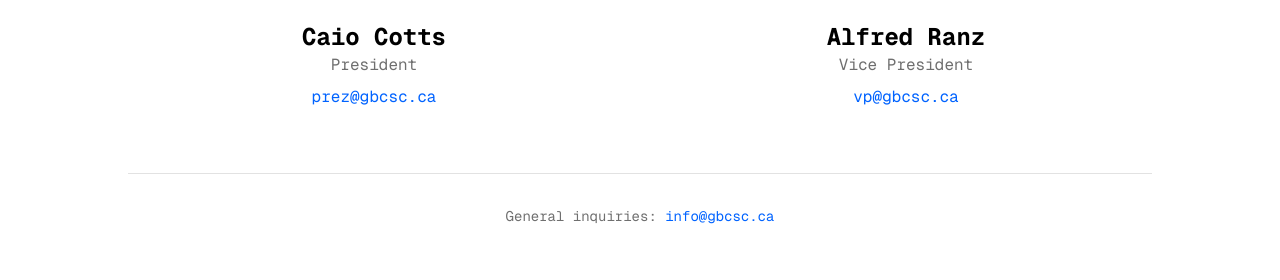
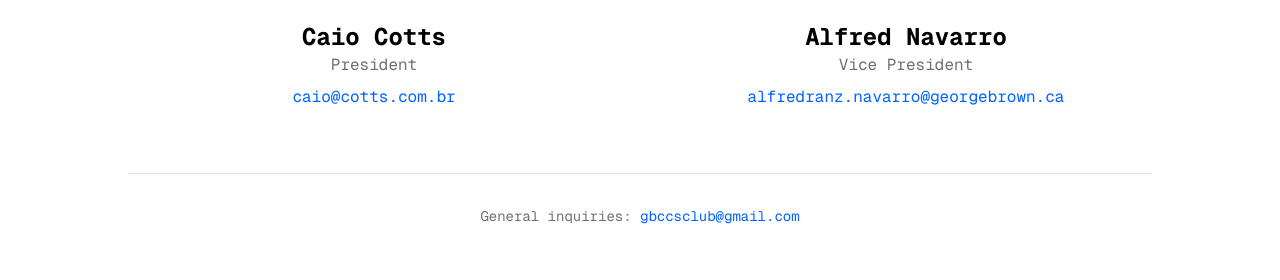
Before and after one commit to gbcsclub/website, a website built with Parcel: page contact.html in a window 1280 px wide. Shown: the part 520-800 px from the top of the page. Built offline with nearby package versions, Linux system fonts and the light colour scheme.

Commit message:
change contact emails

```diff
--- a/contact.html
+++ b/contact.html
@@ -17,7 +17,7 @@
 <body class="flex flex-col min-h-dvh">
     <include src="partials/nav.html"></include>
 
-    <main data-page="contact" class="flex-1 grid place-items-center py-16 px-6">
+    <main data-page="contact" class="flex-1 grid place-items-center pt-16 px-6">
         <div class="w-full max-w-5xl">
             <h1 class="text-6xl font-instrument-serif text-main mb-2">Get in touch</h1>
             <p class="font-geist-mono text-muted mb-12">
@@ -29,23 +29,24 @@
                         class="w-60 h-60 rounded-3xl object-fill">
                     <h3 class="mt-6 text-2xl font-bold font-geist-mono">Caio Cotts</h3>
                     <p class="text-muted font-geist-mono">President</p>
-                    <a href="mailto:vp@gbcsc.ca" class="mt-2 font-geist-mono text-main hover:underline">
-                        prez@gbcsc.ca
+                    <a href="mailto:caio@cotts.com.br" class="mt-2 font-geist-mono text-main hover:underline">
+                        caio@cotts.com.br
                     </a>
                 </div>
                 <div class="flex flex-col items-center text-center">
                     <img src="https://files.caiocotts.com/clubweb/alfred.png" alt="Alfred"
                         class="w-60 h-60 rounded-3xl object-fill">
-                    <h3 class="mt-6 text-2xl font-bold font-geist-mono">Alfred Ranz</h3>
+                    <h3 class="mt-6 text-2xl font-bold font-geist-mono">Alfred Navarro</h3>
                     <p class="text-muted font-geist-mono">Vice President</p>
-                    <a href="mailto:president@gbcsc.ca" class="mt-2 font-geist-mono text-main hover:underline">
-                        vp@gbcsc.ca
+                    <a href="mailto:alfredranz.navarro@georgebrown.ca"
+                        class="mt-2 font-geist-mono text-main hover:underline">
+                        alfredranz.navarro@georgebrown.ca
                     </a>
                 </div>
             </div>
             <div class="mt-16 border-t border-muted/20 pt-8 font-geist-mono text-muted text-sm text-center">
                 General inquiries:
-                <a href="mailto:hello@gbcsc.ca" class="text-main hover:underline">info@gbcsc.ca</a>
+                <a href="mailto:gbccsclub@gmail.com" class="text-main hover:underline">gbccsclub@gmail.com</a>
             </div>
         </div>
     </main>
```
Also changed, not shown: assets/css/output.css.
